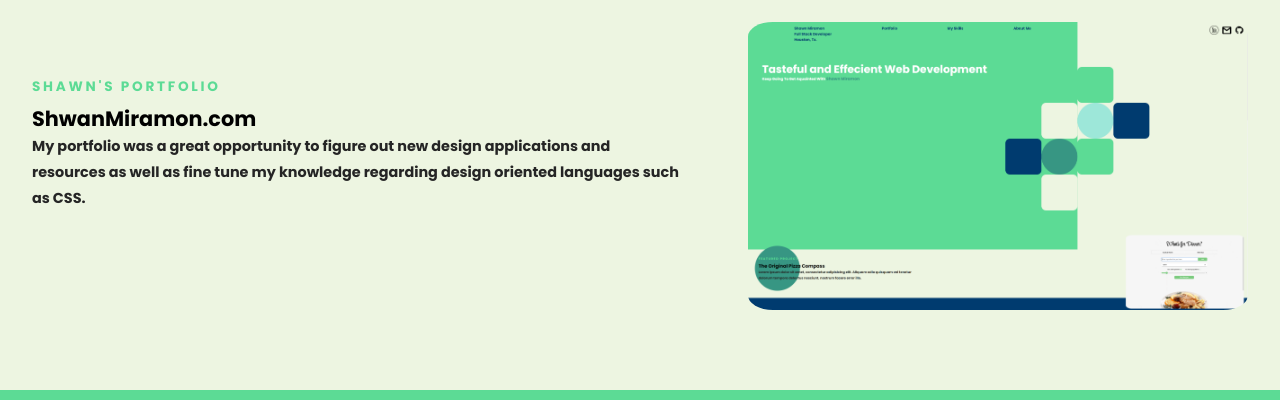
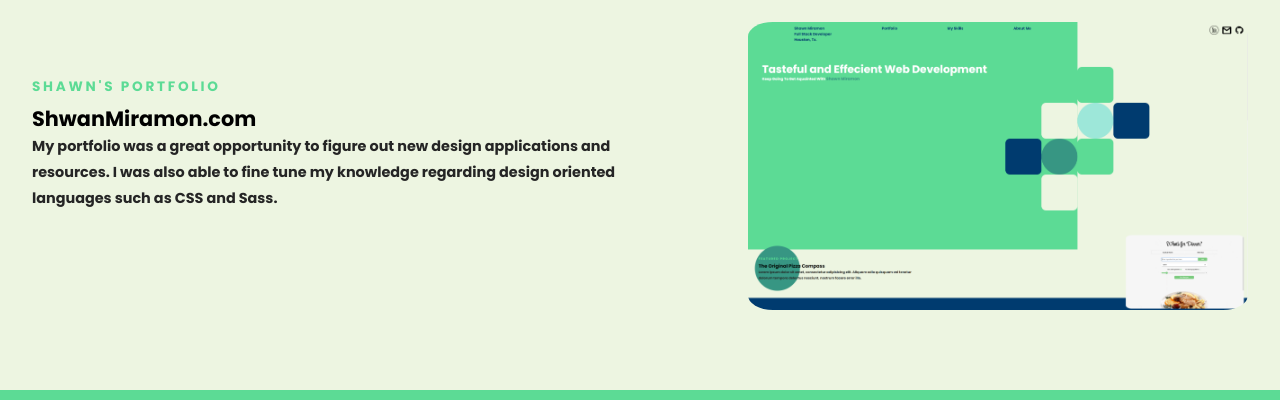
Before and after one commit to miramonster/portfolio, a plain HTML site: page index.html in a window 1280 px wide. Shown: the part 2702-3102 px from the top of the page. Drawn offline with nearby package versions, Linux system fonts and the light colour scheme.

Commit message:
tab header

```diff
--- a/index.html
+++ b/index.html
@@ -3,7 +3,7 @@
   <head>
     <meta charset="UTF-8" />
     <meta name="viewport" content="width=device-width, initial-scale=1.0" />
-    <title>Document</title>
+    <title>Shawn Miramon's Portfolio</title>
     <link rel="stylesheet" href="./CSS/main.css" />
     <link
       rel="stylesheet"
@@ -132,7 +132,7 @@
     </div>
     <section class="featured">
       <div class="left">
-        <div class="inner transition2">
+        <div class="inner">
           <p class="subtitle">Featured Project</p>
           <a
             href="https://jasonpaff.github.io/WhatsForDinner/"
@@ -265,8 +265,8 @@
             <p class="featured-title">ShwanMiramon.com</p>
             <p class="featured-desc">
               My portfolio was a great opportunity to figure out new design
-              applications and resources as well as fine tune my knowledge
-              regarding design oriented languages such as CSS.
+              applications and resources. I was also able to fine tune my knowledge
+              regarding design oriented languages such as CSS and Sass.
             </p>
           </div>
         </div>
```
